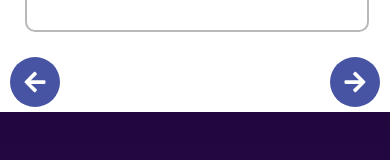
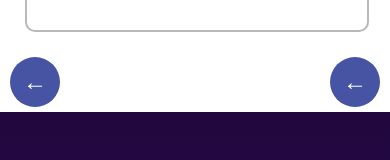
Before and after one commit to sercanbaris/alfa-almanca, a React (Vite) app: page / in a window 390 px wide. Shown: the part 7872-8032 px from the top of the page. Built offline with nearby package versions, Linux system fonts and the light colour scheme.

Commit message:
Update YouTubePlayer CSS styles for responsive design and adjust navigation buttons

```diff
--- a/src/pages/YouTubePlayer.jsx
+++ b/src/pages/YouTubePlayer.jsx
@@ -20,7 +20,7 @@ const YouTubePlayer = ({ playlist }) => {
   return (
     <div className="youtube-player">
       <button className="prev-button" onClick={handlePrev}>
-        <FaArrowLeft />
+        {window.innerWidth <= 768 ? "←" : <FaArrowLeft />}
       </button>
       <YouTube
         className="fullle"
@@ -32,7 +32,7 @@ const YouTubePlayer = ({ playlist }) => {
         videoId={playlist[currentIndex]}
       />
       <button className="next-button" onClick={handleNext}>
-        <FaArrowRight />
+        {window.innerWidth <= 768 ? "←" : <FaArrowRight />}
       </button>
     </div>
   );
```
